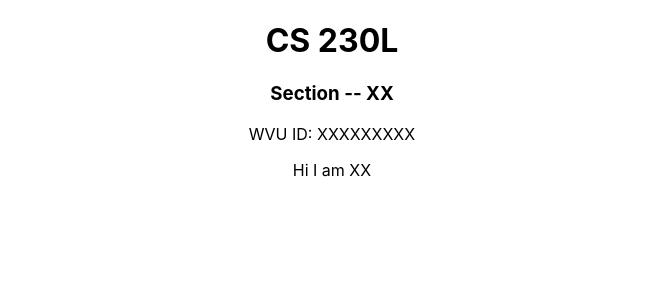
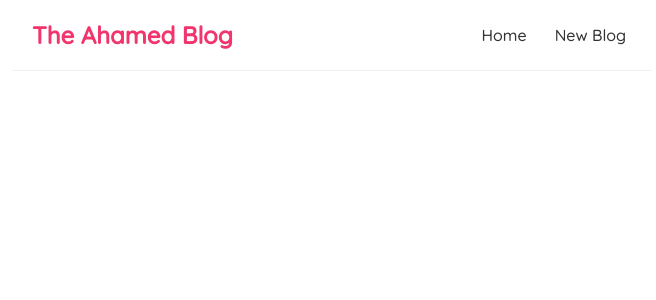
Before and after one commit to shuvo14051/amplify-react, a React (Create React App) app: page / in a window 1280 px wide. Shown: the top 300 px of the page, without its empty margins (308-964 px from the left). Built offline with nearby package versions, Linux system fonts and the light colour scheme; no server answers.

Commit message:
Blog app

```diff
--- /dev/null
+++ b/data/db.json
@@ -0,0 +1,28 @@
+{
+  "blogs": [
+    {
+      "title": "Bangladesh",
+      "body": "Bangladesh, to the east of India on the Bay of Bengal, is a South Asian country marked by lush greenery and many waterways. Its Padma (Ganges), Meghna and Jamuna rivers create fertile plains, and travel by boat is common. On the southern coast, the Sundarbans, an enormous mangrove forest shared with Eastern India, is home to the royal Bengal tiger. ",
+      "author": "Shuvo",
+      "id": 1
+    },
+    {
+      "title": "Dhaka",
+      "body": "Dhaka is the capital city of Bangladesh, in southern Asia. Set beside the Buriganga River, it’s at the center of national government, trade and culture. The 17th-century old city was the Mughal capital of Bengal, and many palaces and mosques remain. American architect Louis Khan’s National Parliament House complex typifies the huge, fast-growing modern metropolis.",
+      "author": "Urmi",
+      "id": 2
+    },
+    {
+      "title": "Barishal",
+      "body": "Barisal, officially known as Barishal, is a major city that lies on the banks of the Kirtankhola river in south-central Bangladesh. It is the largest city and the administrative headquarter of both Barisal District and Barisal Division. It is one of the oldest municipalities and river ports of the country. Barisal, officially known as Barishal, is a major city that lies on the banks of the Kirtankhola river in south-central Bangladesh. It is the largest city and the administrative headquarter of both Barisal District and Barisal Division. It is one of the oldest municipalities and river ports of the country. ",
+      "author": "Airin",
+      "id": 3
+    },
+    {
+      "title": "Jamalpur",
+      "body": "Jamalpur , to the east of India on the Bay of Bengal, is a South Asian country marked by lush greenery and many waterways. Its Padma (Ganges), Meghna and Jamuna rivers create fertile plains, and travel by boat is common. On the southern coast, the Sundarbans, an enormous mangrove forest shared with Eastern India, is home to the royal Bengal tiger. ",
+      "author": "Shumona",
+      "id": 4
+    }
+  ]
+}
--- a/src/App.css
+++ /dev/null
@@ -1,38 +0,0 @@
-.App {
-  text-align: center;
-}
-
-.App-logo {
-  height: 40vmin;
-  pointer-events: none;
-}
-
-@media (prefers-reduced-motion: no-preference) {
-  .App-logo {
-    animation: App-logo-spin infinite 20s linear;
-  }
-}
-
-.App-header {
-  background-color: #282c34;
-  min-height: 100vh;
-  display: flex;
-  flex-direction: column;
-  align-items: center;
-  justify-content: center;
-  font-size: calc(10px + 2vmin);
-  color: white;
-}
-
-.App-link {
-  color: #61dafb;
-}
-
-@keyframes App-logo-spin {
-  from {
-    transform: rotate(0deg);
-  }
-  to {
-    transform: rotate(360deg);
-  }
-}
--- a/src/App.js
+++ b/src/App.js
@@ -1,13 +1,15 @@
-import "./App.css";
+import Navbar from "./Navbar";
+import Home from "./Home";
 
 function App() {
   return (
     <div className="App">
-      <h1>CS 230L</h1>
-      <h3>Section -- XX</h3>
-      <p>WVU ID: XXXXXXXXX</p>
-      <p>Hi I am XX</p>
-      <p></p>
+      {/* Navbar component */}
+      <Navbar />
+      <div className="content">
+        {/* Home component */}
+        <Home />
+      </div>
     </div>
   );
 }
--- /dev/null
+++ b/src/BlogList.js
@@ -0,0 +1,21 @@
+const BlogList = ({ blogs, title, handleDelete }) => {
+  //   const blogs = props.blogs;
+  //   const title = props.title;
+
+  return (
+    <div className="blog-list">
+      <h1>{title}</h1>
+      {blogs.map((blog) => {
+        return (
+          <div className="blog-preview" key={blog.id}>
+            <h2>{blog.title}</h2>
+            <p>Written by {blog.author}</p>
+            <button onClick={() => handleDelete(blog.id)}>Delete</button>
+          </div>
+        );
+      })}
+    </div>
+  );
+};
+
+export default BlogList;
--- /dev/null
+++ b/src/Home.js
@@ -0,0 +1,31 @@
+import { useState, useEffect } from "react";
+import BlogList from "./BlogList.js";
+
+const Home = () => {
+  const [blogs, setBlogs] = useState();
+
+  const [name, setName] = useState("Shuvo ji the boss");
+
+  const handleDelete = (id) => {
+    const newBlogs = blogs.filter((blog) => blog.id !== id);
+    setBlogs(newBlogs);
+  };
+
+  useEffect(() => {
+    fetch("http://localhost:8000")
+      .then((res) => {
+        return res.json();
+      })
+      .then((data) => {
+        console.log(data);
+      });
+  }, []);
+
+  return (
+    <div className="home">
+      {/* <BlogList blogs={blogs} title="All blogs" handleDelete={handleDelete} /> */}
+    </div>
+  );
+};
+
+export default Home;
--- /dev/null
+++ b/src/Navbar.js
@@ -0,0 +1,13 @@
+const Navbar = () => {
+  return (
+    <nav className="navbar">
+      <h1>The Ahamed Blog</h1>
+      <div className="links">
+        <a href="/">Home</a>
+        <a href="/create">New Blog</a>
+      </div>
+    </nav>
+  );
+};
+
+export default Navbar;
--- a/src/index.css
+++ b/src/index.css
@@ -1,13 +1,55 @@
-body {
+@import url("https://fonts.googleapis.com/css2?family=Quicksand:wght@500&display=swap");
+
+* {
+  font-family: Quicksand;
   margin: 0;
-  font-family: -apple-system, BlinkMacSystemFont, 'Segoe UI', 'Roboto', 'Oxygen',
-    'Ubuntu', 'Cantarell', 'Fira Sans', 'Droid Sans', 'Helvetica Neue',
-    sans-serif;
-  -webkit-font-smoothing: antialiased;
-  -moz-osx-font-smoothing: grayscale;
+  color: #333;
 }
 
-code {
-  font-family: source-code-pro, Menlo, Monaco, Consolas, 'Courier New',
-    monospace;
+.navbar {
+  padding: 20px;
+  display: flex;
+  align-items: center;
+  max-width: 600px;
+  margin: 0 auto;
+  border-bottom: 1px solid #f2f2f2;
 }
+
+.navbar h1 {
+  color: #f1356d;
+}
+
+.navbar .links {
+  margin-left: auto;
+}
+.navbar a {
+  margin-left: 16px;
+  text-decoration: none;
+  padding: 6px;
+}
+
+.navbar a:hover {
+  color: #f1356d;
+}
+
+.content {
+  max-width: 600px;
+  margin: 40px auto;
+  padding: 20px;
+}
+
+.blog-preview {
+  padding: 10px 16px;
+  margin: 20px 0;
+  border-bottom: 1px solid #fafafa;
+}
+
+.blog-preview:hover {
+  box-shadow: 1px 3px 5px rgba(0, 0, 0, 0.1);
+}
+
+.blog-preview h2 {
+  font-size: 20px;
+  color: #f1356d;
+  margin-bottom: 8px;
+}
--- a/src/index.js
+++ b/src/index.js
@@ -1,10 +1,9 @@
-import React from 'react';
-import ReactDOM from 'react-dom/client';
-import './index.css';
-import App from './App';
-import reportWebVitals from './reportWebVitals';
+import React from "react";
+import ReactDOM from "react-dom/client";
+import "./index.css";
+import App from "./App";
 
-const root = ReactDOM.createRoot(document.getElementById('root'));
+const root = ReactDOM.createRoot(document.getElementById("root"));
 root.render(
   <React.StrictMode>
     <App />
@@ -14,4 +13,3 @@ root.render(
 // If you want to start measuring performance in your app, pass a function
 // to log results (for example: reportWebVitals(console.log))
 // or send to an analytics endpoint. Learn more: https://bit.ly/CRA-vitals
-reportWebVitals();
--- a/src/reportWebVitals.js
+++ /dev/null
@@ -1,13 +0,0 @@
-const reportWebVitals = onPerfEntry => {
-  if (onPerfEntry && onPerfEntry instanceof Function) {
-    import('web-vitals').then(({ getCLS, getFID, getFCP, getLCP, getTTFB }) => {
-      getCLS(onPerfEntry);
-      getFID(onPerfEntry);
-      getFCP(onPerfEntry);
-      getLCP(onPerfEntry);
-      getTTFB(onPerfEntry);
-    });
-  }
-};
-
-export default reportWebVitals;
```
Also changed, not shown: src/setupTests.js (deleted, +0 -5 lines), src/logo.svg (deleted).
